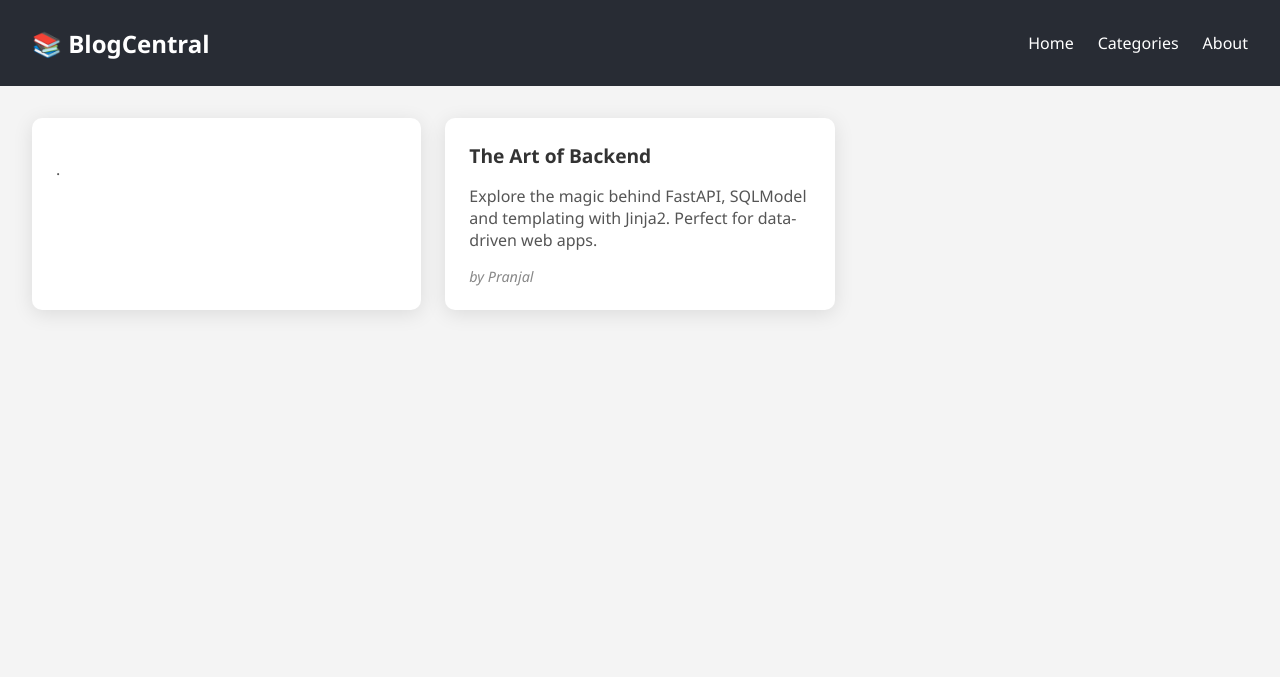
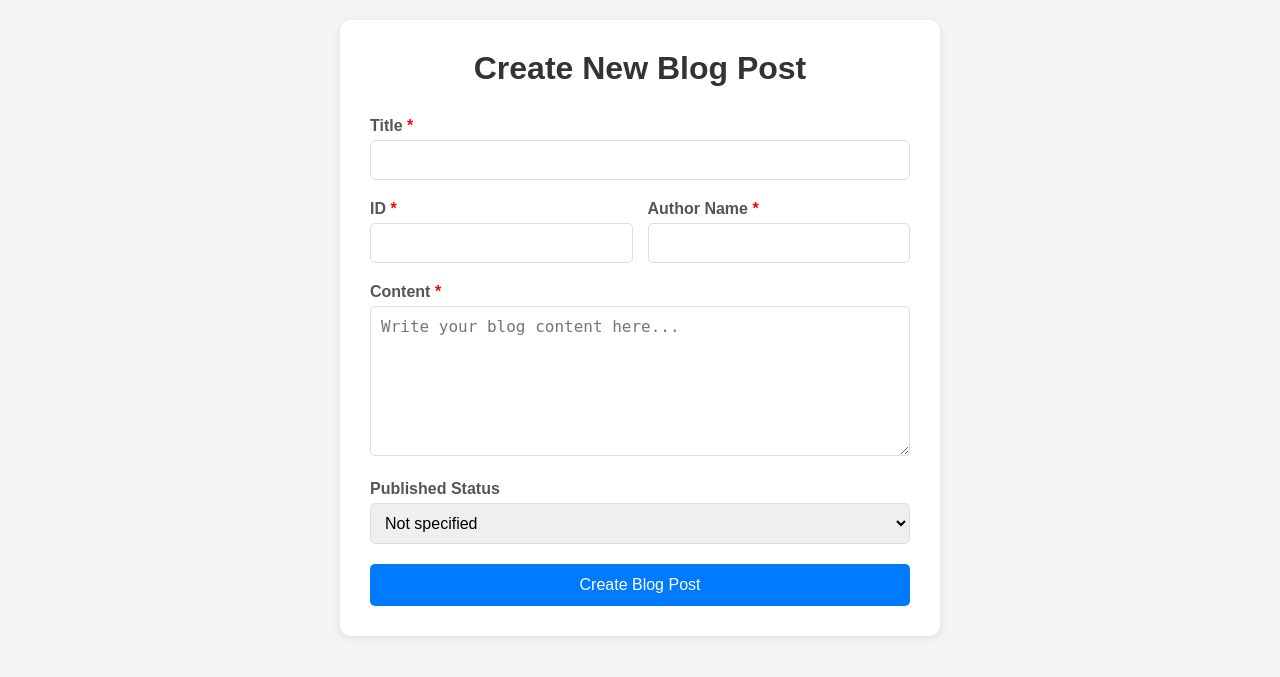
Before and after one commit to Impranjal/blog-fastapi, a Python web app: template blog/template/base.html in a window 1280 px wide. Shown: the top 677 px of the page. Run offline with Jinja, Linux system fonts and the light colour scheme; the template is opened without the code that fills it, so the values that code supplies are empty.

Commit message:
html files to create the frontend

```diff
--- a/blog/static/style.css
+++ b/blog/static/style.css
@@ -1,72 +1,84 @@
- body {
-      margin: 0;
-      font-family: 'Segoe UI', sans-serif;
-      background-color: #f4f4f4;
-    }
+ * {
+            margin: 0;
+            padding: 0;
+            box-sizing: border-box;
+        }
 
-    /* Navbar */
-    nav {
-      background-color: #282c34;
-      color: #fff;
-      padding: 1rem 2rem;
-      display: flex;
-      justify-content: space-between;
-      align-items: center;
-    }
+        body {
+            font-family: Arial, sans-serif;
+            background-color: #f5f5f5;
+            padding: 20px;
+        }
 
-    nav h1 {
-      margin: 0;
-      font-size: 1.5rem;
-    }
+        .container {
+            max-width: 600px;
+            margin: 0 auto;
+            background: white;
+            padding: 30px;
+            border-radius: 10px;
+            box-shadow: 0 2px 10px rgba(0,0,0,0.1);
+        }
 
-    nav ul {
-      list-style: none;
-      display: flex;
-      gap: 1.5rem;
-    }
+        h1 {
+            text-align: center;
+            color: #333;
+            margin-bottom: 30px;
+        }
 
-    nav ul li {
-      cursor: pointer;
-      transition: color 0.3s;
-    }
+        .form-group {
+            margin-bottom: 20px;
+        }
 
-    nav ul li:hover {
-      color: #61dafb;
-    }
+        label {
+            display: block;
+            margin-bottom: 5px;
+            font-weight: bold;
+            color: #555;
+        }
 
-    /* Wildcard blog layout */
-    .container {
-      padding: 2rem;
-      display: grid;
-      grid-template-columns: repeat(auto-fill, minmax(300px, 1fr));
-      gap: 1.5rem;
-    }
+        input, select, textarea {
+            width: 100%;
+            padding: 10px;
+            border: 1px solid #ddd;
+            border-radius: 5px;
+            font-size: 16px;
+        }
 
-    .card {
-      background-color: white;
-      padding: 1.5rem;
-      border-radius: 10px;
-      box-shadow: 0 4px 20px rgba(0, 0, 0, 0.1);
-      transition: transform 0.3s;
-    }
+        textarea {
+            min-height: 100px;
+            resize: vertical;
+        }
 
-    .card:hover {
-      transform: scale(1.03);
-    }
+        button {
+            background-color: #007bff;
+            color: white;
+            padding: 12px 30px;
+            border: none;
+            border-radius: 5px;
+            font-size: 16px;
+            cursor: pointer;
+            width: 100%;
+        }
 
-    .card h2 {
-      margin-top: 0;
-      font-size: 1.2rem;
-      color: #333;
-    }
+        button:hover {
+            background-color: #0056b3;
+        }
 
-    .card p {
-      color: #555;
-    }
+        .required {
+            color: red;
+        }
 
-    .author {
-      margin-top: 1rem;
-      font-size: 0.9rem;
-      color: #888;
-      font-style: italic;
-    }
+        .form-row {
+            display: flex;
+            gap: 15px;
+        }
+
+        .form-row .form-group {
+            flex: 1;
+        }
+
+        @media (max-width: 600px) {
+            .form-row {
+                flex-direction: column;
+            }
+        }
--- a/blog/template/base.html
+++ b/blog/template/base.html
@@ -1,42 +1,50 @@
 <!DOCTYPE html>
 <html lang="en">
 <head>
-  <meta charset="UTF-8" />
-  <meta name="viewport" content="width=device-width, initial-scale=1.0" />
-  <title>My Blog</title>
-  <link rel="stylesheet" href="/static/style.css" />
+    <meta charset="UTF-8">
+    <meta name="viewport" content="width=device-width, initial-scale=1.0">
+    <title>Create Blog Post</title>
+    <link href="{{ url_for('static', path='static/style.css') }}" rel="stylesheet">
 
 </head>
 <body>
+    <div class="container">
+        <h1>Create New Blog Post</h1>
 
-  <nav>
-    <h1>📚 BlogCentral</h1>
-    <ul>
-      <li>Home</li>
-      <li>Categories</li>
-      <li>About</li>
-    </ul>
-  </nav>
+        <form action="http://localhost:8000/create_post" method="POST">
+            <div class="form-group">
+                <label for="title">Title <span class="required">*</span></label>
+                <input type="text" id="title" name="title" required>
+            </div>
 
-  <div class="container">
-    <div class="card">
-      <h2>{{ blog.name}}</h2>
-      <p>
-       {{blog.content}}.
-      </p>
-      <div class="author">{{blog.author_name}}</div>
+            <div class="form-row">
+                <div class="form-group">
+                    <label for="id">ID <span class="required">*</span></label>
+                    <input type="number" id="id" name="id" required>
+                </div>
+
+                <div class="form-group">
+                    <label for="author_name">Author Name <span class="required">*</span></label>
+                    <input type="text" id="author_name" name="author_name" required>
+                </div>
+            </div>
+
+            <div class="form-group">
+                <label for="content">Content <span class="required">*</span></label>
+                <textarea id="content" name="content" placeholder="Write your blog content here..." required style="min-height: 150px;"></textarea>
+            </div>
+
+            <div class="form-group">
+                <label for="published">Published Status</label>
+                <select id="published" name="published">
+                    <option value="">Not specified</option>
+                    <option value="true">Published</option>
+                    <option value="false">Draft</option>
+                </select>
+            </div>
+
+            <button type="submit">Create Blog Post</button>
+        </form>
     </div>
-
-    <div class="card">
-      <h2>The Art of Backend</h2>
-      <p>
-        Explore the magic behind FastAPI, SQLModel and templating with Jinja2. Perfect for data-driven web apps.
-      </p>
-      <div class="author">by Pranjal</div>
-    </div>
-
-    <!-- Add more cards dynamically -->
-  </div>
-
 </body>
 </html>
```
Also changed, not shown: blog/main.py (+8 -0 lines), blog/router/router.py (+18 -9 lines).
